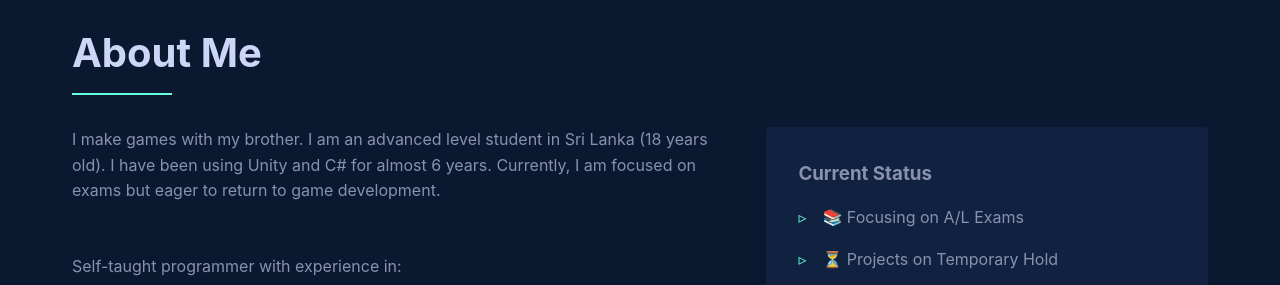
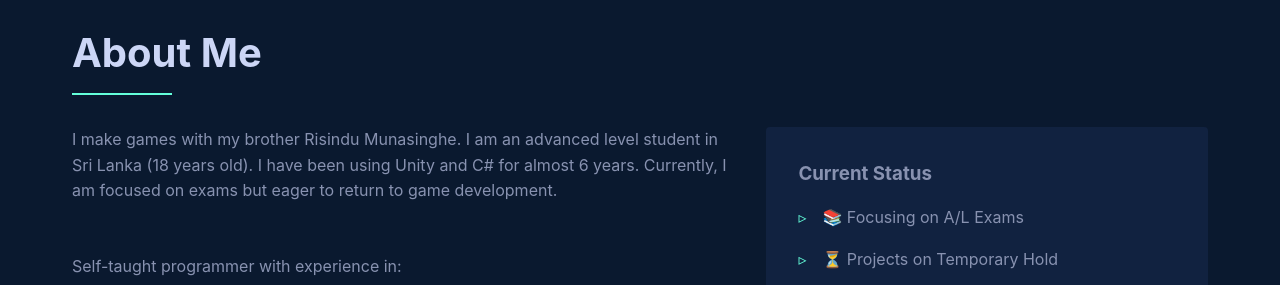
Before and after one commit to RivinduMunasinghe/RivinduMunasinghe.github.io, a plain HTML site: page index.html in a window 1280 px wide. Shown: the part 920-1205 px from the top of the page. Drawn offline with Linux system fonts and the light colour scheme.

Commit message:
Update index.html

```diff
--- a/index.html
+++ b/index.html
@@ -272,7 +272,7 @@
             <h2>About Me</h2>
             <div class="about-content">
                 <div>
-                    <p>I make games with my brother. I am an advanced level student in Sri Lanka (18 years old). I have been using Unity and C# for almost 6 years. Currently, I am focused on exams but eager to return to game development.</p>
+                    <p>I make games with my brother Risindu Munasinghe. I am an advanced level student in Sri Lanka (18 years old). I have been using Unity and C# for almost 6 years. Currently, I am focused on exams but eager to return to game development.</p>
                     <br>
                     <p>Self-taught programmer with experience in:</p>
                     <ul class="skills-list">
```
